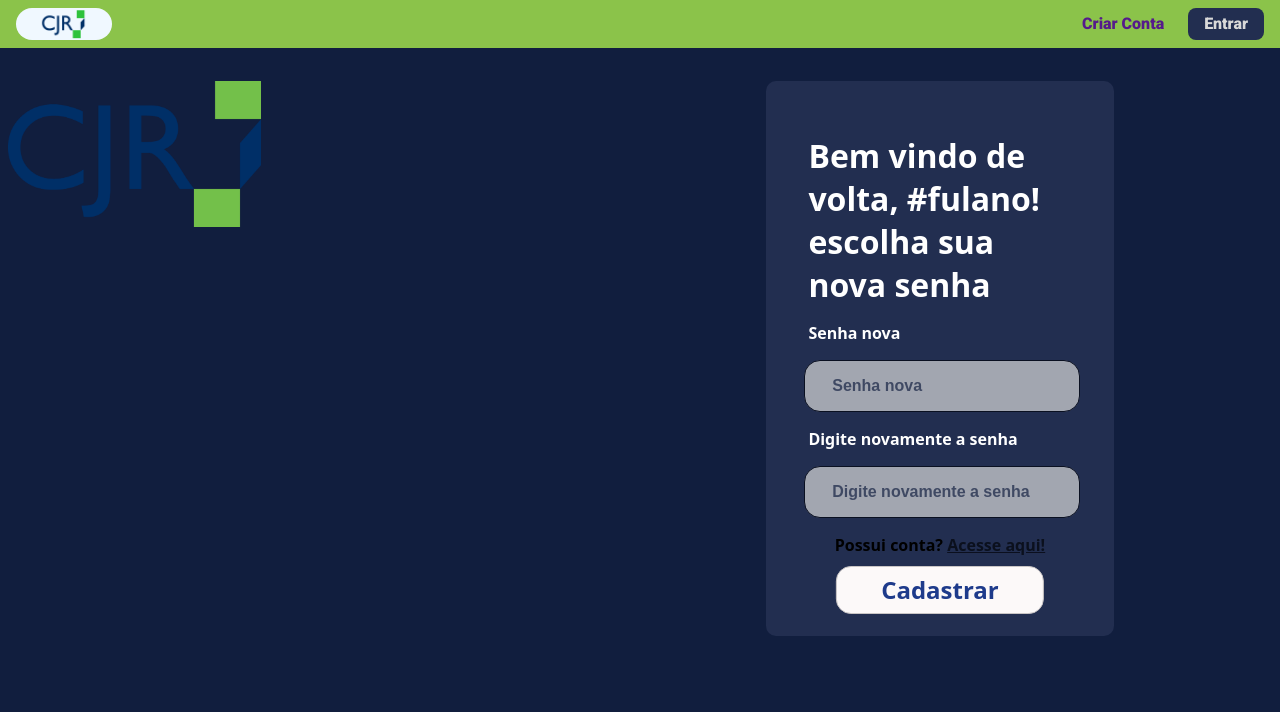
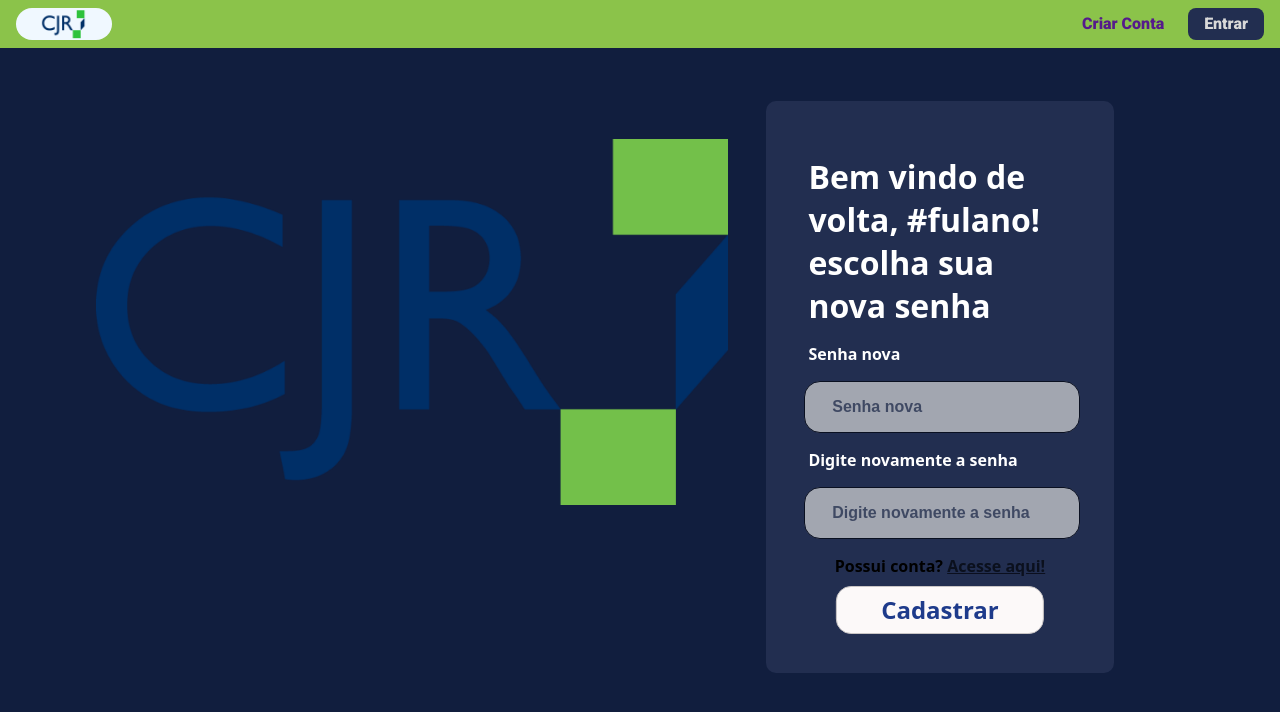
Before and after one commit to mauro-fernandes/PT_CJr_grupo10, a plain HTML site: page telarecuperaçãosenha.html in a window 1280 px wide. Drawn offline with Linux system fonts and the light colour scheme.

Commit message:
Update telarecuperaçãosenhastyle.css

```diff
--- a/telarecuperaçãosenhastyle.css
+++ b/telarecuperaçãosenhastyle.css
@@ -87,18 +87,17 @@ body{background-color: #111E3E;}
 
 .input_box {
     padding: 2rem;
-    padding-bottom: 4rem;
+    padding-bottom: 5rem;
     text-align: center;
     position: relative;
     width: 28%;
     height: 100%;
-    margin-top: 8%;
+    margin-top: 10%;
     margin-left: 50%;
     align-items: center;
     background: #222E50;
     border-radius: 10px;
     /* Rectangle 10 */
-
 }
 
 input {
@@ -177,6 +176,8 @@ a, p {
     margin-left: 20%;
 }
 .bg_img img {
-    width: 20%;
+    margin-top: 3%;
+    margin-left: 7%;
+    width: 50%;
     float: left;
 }
```
